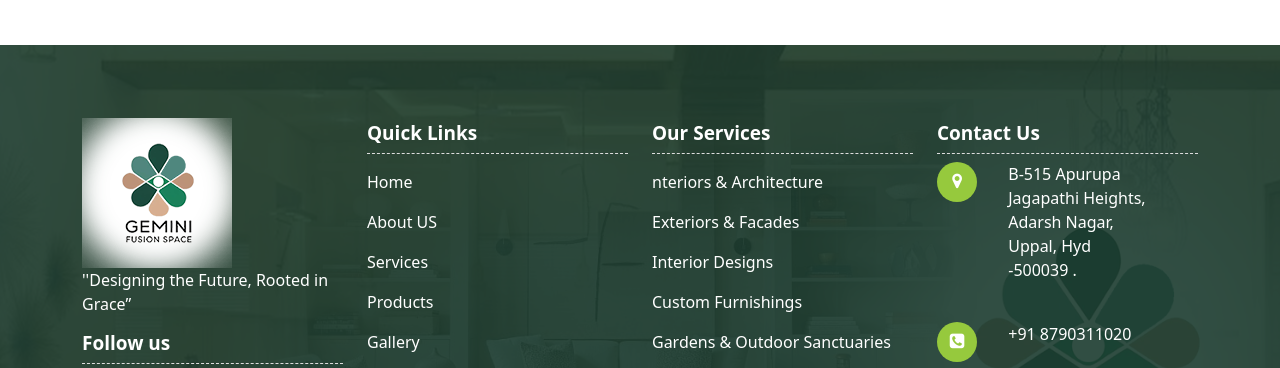
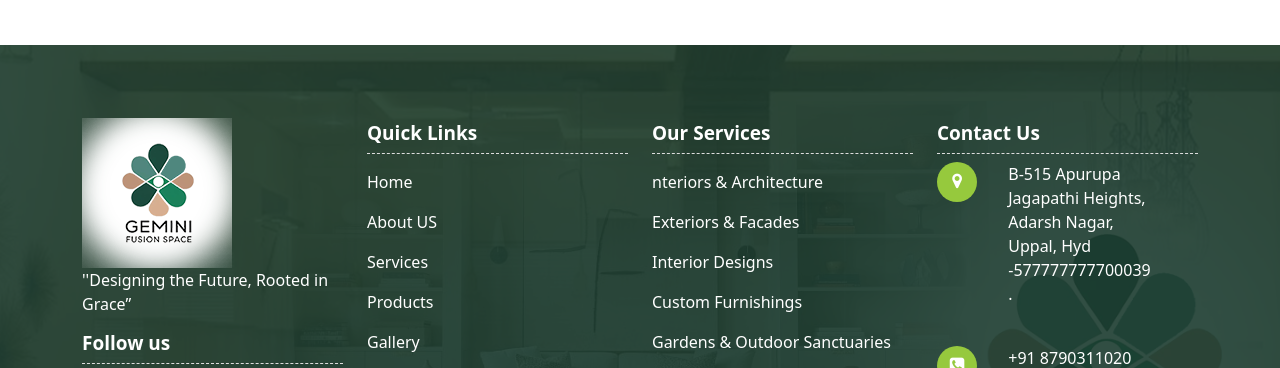
Before and after one commit to geminifusionspace-cmd/geminifusionspace.com, a plain HTML site: page index.html in a window 1280 px wide. Shown: the part 2849-3217 px from the top of the page. Drawn offline with nearby package versions, Linux system fonts and the light colour scheme.

Commit message:
Update index.html

```diff
--- a/index.html
+++ b/index.html
@@ -498,7 +498,7 @@
                 <p>
                   B-515 Apurupa Jagapathi Heights, Adarsh Nagar,
                   <br />
-                  Uppal, Hyd -500039 .
+                  Uppal, Hyd -577777777700039 .
                 </p>
               </div>
             </div>
```
